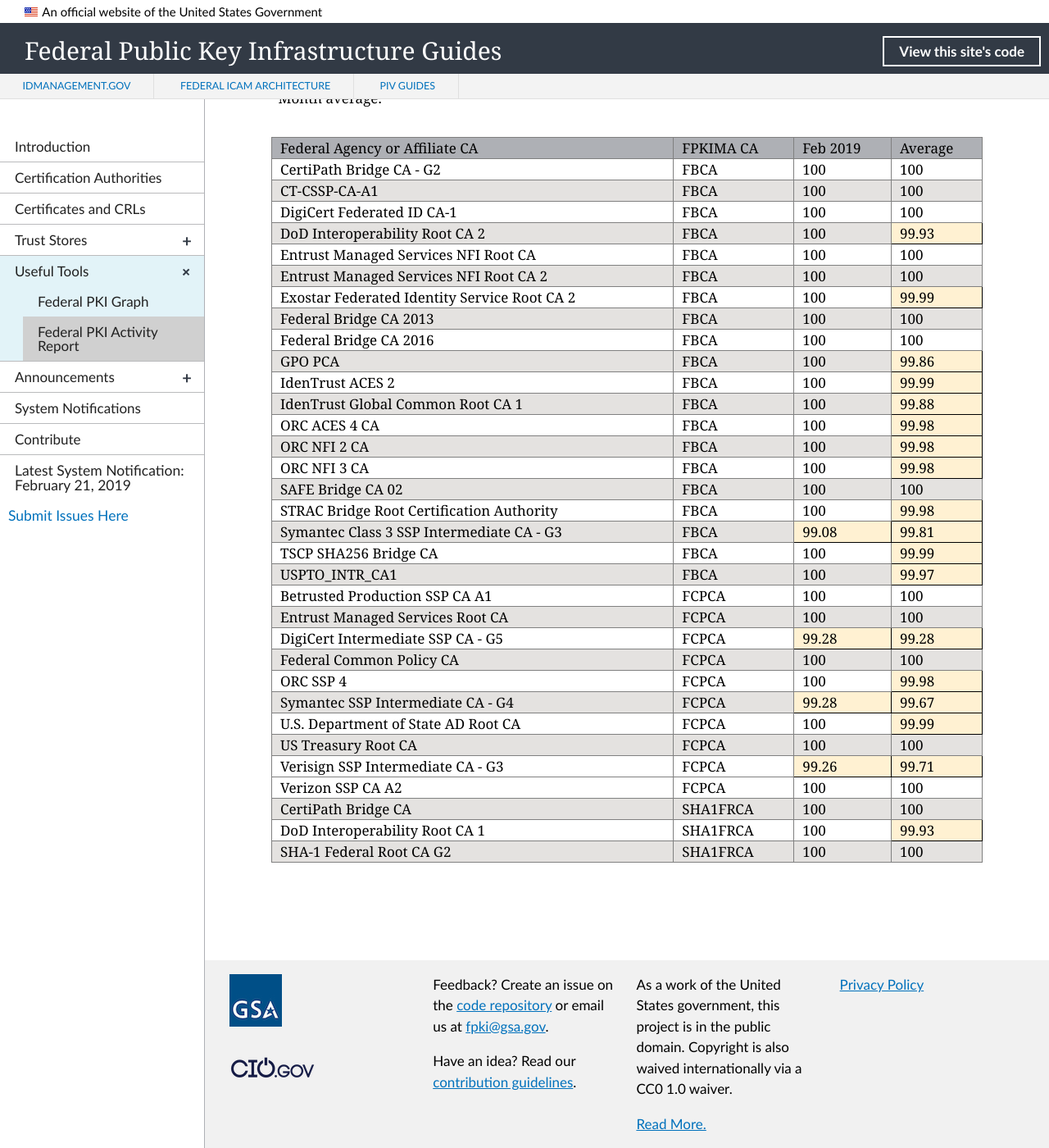
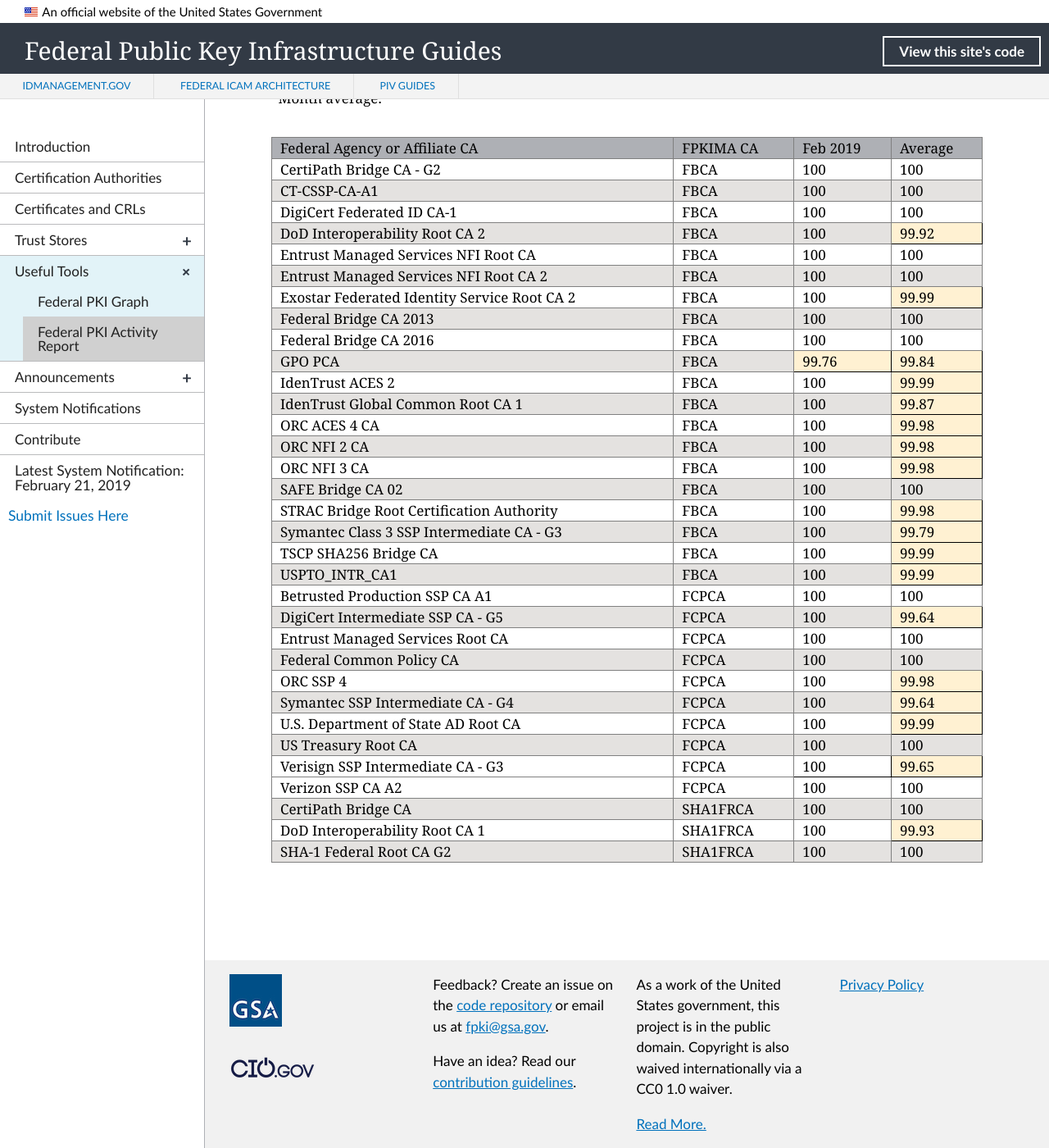
Before and after one commit to GSA/fpki-guides, a Jekyll site: the page built from _tools/03_fpki_activity_report.md, in a window 1280 px wide and 1400 px high, scrolled down 3137 px. Shown: the whole window at 82% size. Built offline with Jekyll 4.4.1, drawn with Linux system fonts in a browser that asks for light colours; nearby versions of some CDN libraries; library files that are not in the unit come from our copies.

Commit message:
Update for February activity

```diff
--- a/_includes/fpkiar-repo-table.html
+++ b/_includes/fpkiar-repo-table.html
@@ -46,7 +46,7 @@
         <td class="tg-y698">DoD Interoperability Root CA 2</td>
         <td class="tg-y698">FBCA</td>
         <td class="tg-y698">100</td>
-        <td class="tg-s7ni">99.93</td>
+        <td class="tg-s7ni">99.92</td>
     </tr>
     <tr>
         <td class="tg-0pky">Entrust Managed Services NFI Root CA</td>
@@ -81,8 +81,8 @@
     <tr>
         <td class="tg-y698">GPO PCA</td>
         <td class="tg-y698">FBCA</td>
-        <td class="tg-y698">100</td>
-        <td class="tg-s7ni">99.86</td>
+        <td class="tg-s7ni">99.76</td>
+        <td class="tg-s7ni">99.84</td>
     </tr>
     <tr>
         <td class="tg-0pky">IdenTrust ACES 2</td>
@@ -94,7 +94,7 @@
         <td class="tg-y698">IdenTrust Global Common Root CA 1</td>
         <td class="tg-y698">FBCA</td>
         <td class="tg-y698">100</td>
-        <td class="tg-s7ni">99.88</td>
+        <td class="tg-s7ni">99.87</td>
     </tr>
     <tr>
         <td class="tg-0pky">ORC ACES 4 CA</td>
@@ -129,8 +129,8 @@
     <tr>
         <td class="tg-y698">Symantec Class 3 SSP Intermediate CA - G3</td>
         <td class="tg-y698">FBCA</td>
-        <td class="tg-s7ni">99.08</td>
-        <td class="tg-s7ni">99.81</td>
+        <td class="tg-y698">100</td>
+        <td class="tg-s7ni">99.79</td>
     </tr>
     <tr>
         <td class="tg-0pky">TSCP SHA256 Bridge CA</td>
@@ -142,7 +142,7 @@
         <td class="tg-y698">USPTO_INTR_CA1</td>
         <td class="tg-y698">FBCA</td>
         <td class="tg-y698">100</td>
-        <td class="tg-s7ni">99.97</td>
+        <td class="tg-s7ni">99.99</td>
     </tr>
     <tr>
         <td class="tg-0pky">Betrusted Production SSP CA A1</td>
@@ -151,16 +151,16 @@
         <td class="tg-0pky">100</td>
     </tr>
     <tr>
-        <td class="tg-y698">Entrust Managed Services Root CA</td>
+        <td class="tg-y698">DigiCert Intermediate SSP CA - G5</td>
         <td class="tg-y698">FCPCA</td>
         <td class="tg-y698">100</td>
-        <td class="tg-y698">100</td>
+        <td class="tg-s7ni">99.64</td>
     </tr>
     <tr>
-        <td class="tg-0pky">DigiCert Intermediate SSP CA - G5</td>
+        <td class="tg-0pky">Entrust Managed Services Root CA</td>
         <td class="tg-0pky">FCPCA</td>
-        <td class="tg-s7ni">99.28</td>
-        <td class="tg-s7ni">99.28</td>
+        <td class="tg-0pky">100</td>
+        <td class="tg-0pky">100</td>
     </tr>
     <tr>
         <td class="tg-y698">Federal Common Policy CA</td>
@@ -177,8 +177,8 @@
     <tr>
         <td class="tg-y698">Symantec SSP Intermediate CA - G4</td>
         <td class="tg-y698">FCPCA</td>
-        <td class="tg-s7ni">99.28</td>
-        <td class="tg-s7ni">99.67</td>
+        <td class="tg-y698">100</td>
+        <td class="tg-s7ni">99.64</td>
     </tr>
     <tr>
         <td class="tg-0pky">U.S. Department of State AD Root CA</td>
@@ -195,8 +195,8 @@
     <tr>
         <td class="tg-0pky">Verisign SSP Intermediate CA - G3</td>
         <td class="tg-0pky">FCPCA</td>
-        <td class="tg-s7ni">99.26</td>
-        <td class="tg-s7ni">99.71</td>
+        <td class="tg-opky">100</td>
+        <td class="tg-s7ni">99.65</td>
     </tr>
     <tr>
         <td class="tg-0pky">Verizon SSP CA A2</td>
```
